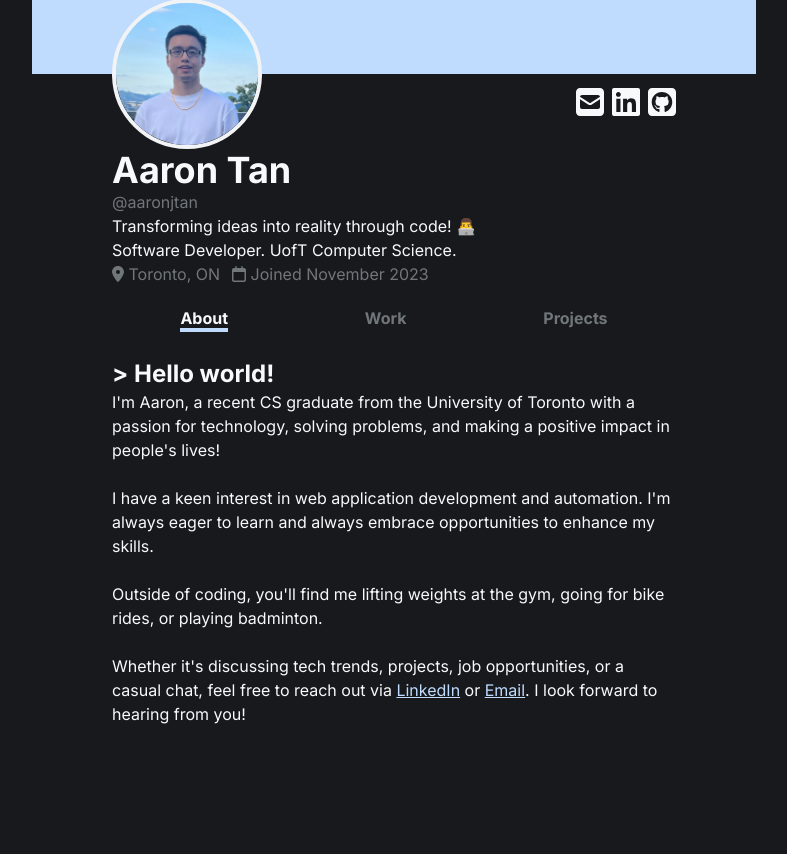
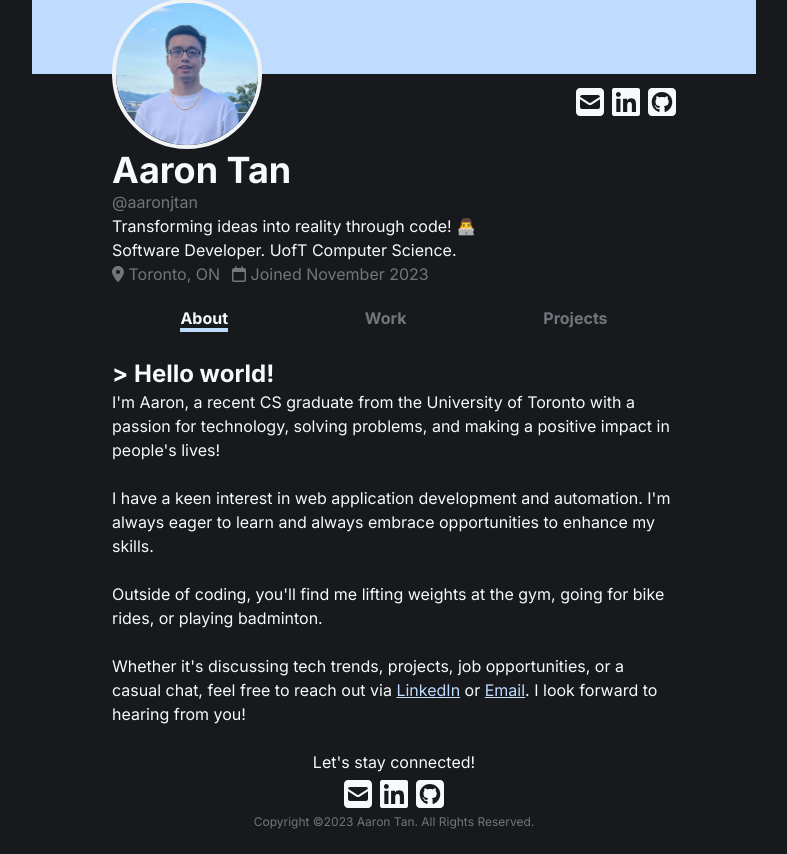
Before and after one commit to AaronJTan/personal-website-v2, a Next.js app: page / in a window 1280 px wide. Shown: the part 178-1032 px from the top of the page, without its empty margins (246-1033 px from the left). Before the commit the page ends 904 px from the top, so only its background shows below. Built offline with nearby package versions, Linux system fonts and the light colour scheme.

Commit message:
feat: add site footer

```diff
--- a/app/layout.js
+++ b/app/layout.js
@@ -4,6 +4,7 @@ import { config } from '@fortawesome/fontawesome-svg-core'
 import '@fortawesome/fontawesome-svg-core/styles.css'
 import ProfileHeader from '@/components/ProfileHeader/ProfileHeader'
 import NavBar from '@/components/NavBar/NavBar'
+import Footer from '@/components/Footer/Footer'
 config.autoAddCss = false
 
 const inter = Inter({ subsets: ['latin'] })
@@ -16,12 +17,15 @@ export const metadata = {
 export default function RootLayout({ children }) {
   return (
     <html lang="en">
-      <body className={inter.className}>
+      <body className={`${inter.className} flex flex-col min-h-screen`}>
         <NavBar />
-        <div className="mx-auto max-w-[724px] h-screen">
-          <ProfileHeader />
-          {children}
+        <div className="flex-1">
+          <div className="mx-auto max-w-[724px]">
+            <ProfileHeader />
+            {children}
+          </div>
         </div>
+        <Footer />
       </body>
     </html>
   )
--- /dev/null
+++ b/components/Footer/Footer.jsx
@@ -0,0 +1,11 @@
+import SocialMediaLinks from "../SocialMediaLinks/SocialMediaLinks";
+
+export default function Footer() {
+    return (
+        <footer className="p-6 text-center">
+            <p className="mb-1">Let's stay connected!</p>
+            <SocialMediaLinks />
+            <p className="text-xs light-gray-text mt-1">Copyright ©2023 Aaron Tan. All Rights Reserved.</p>
+        </footer>
+    );
+}
```
